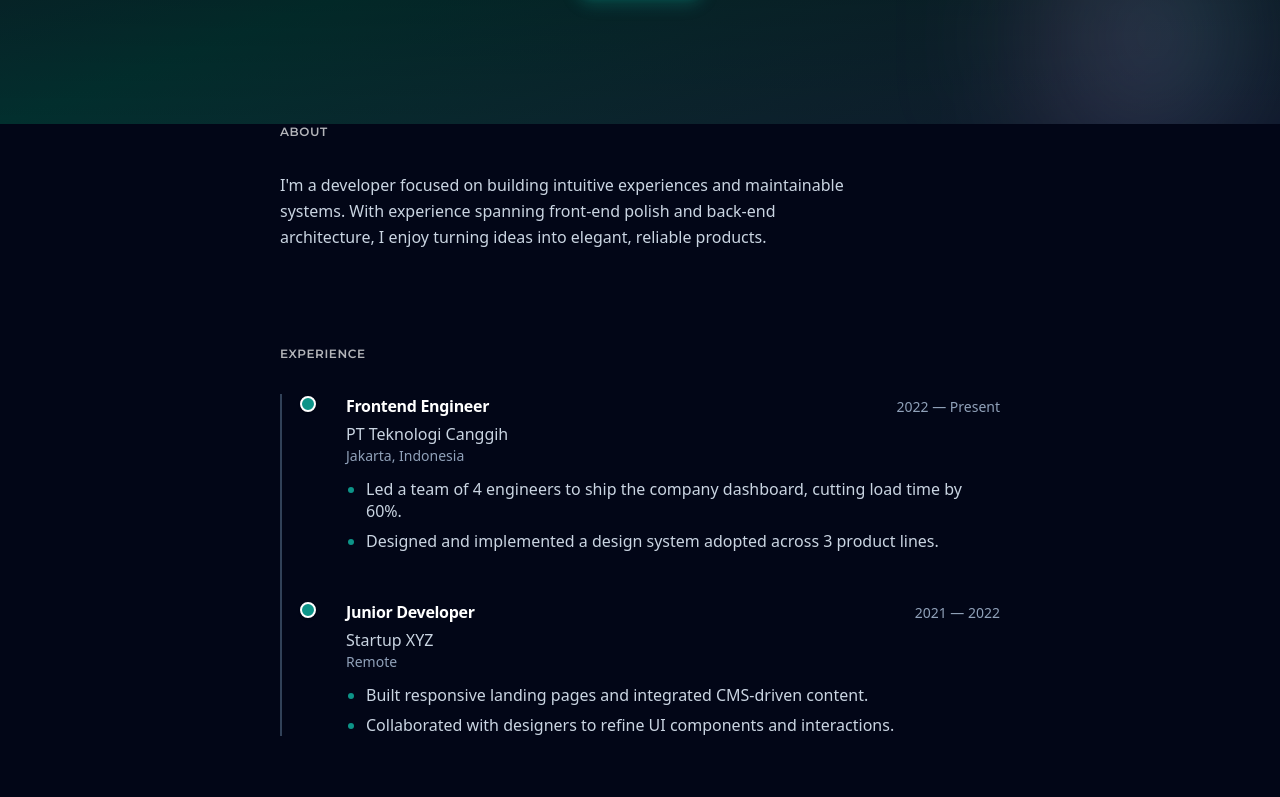
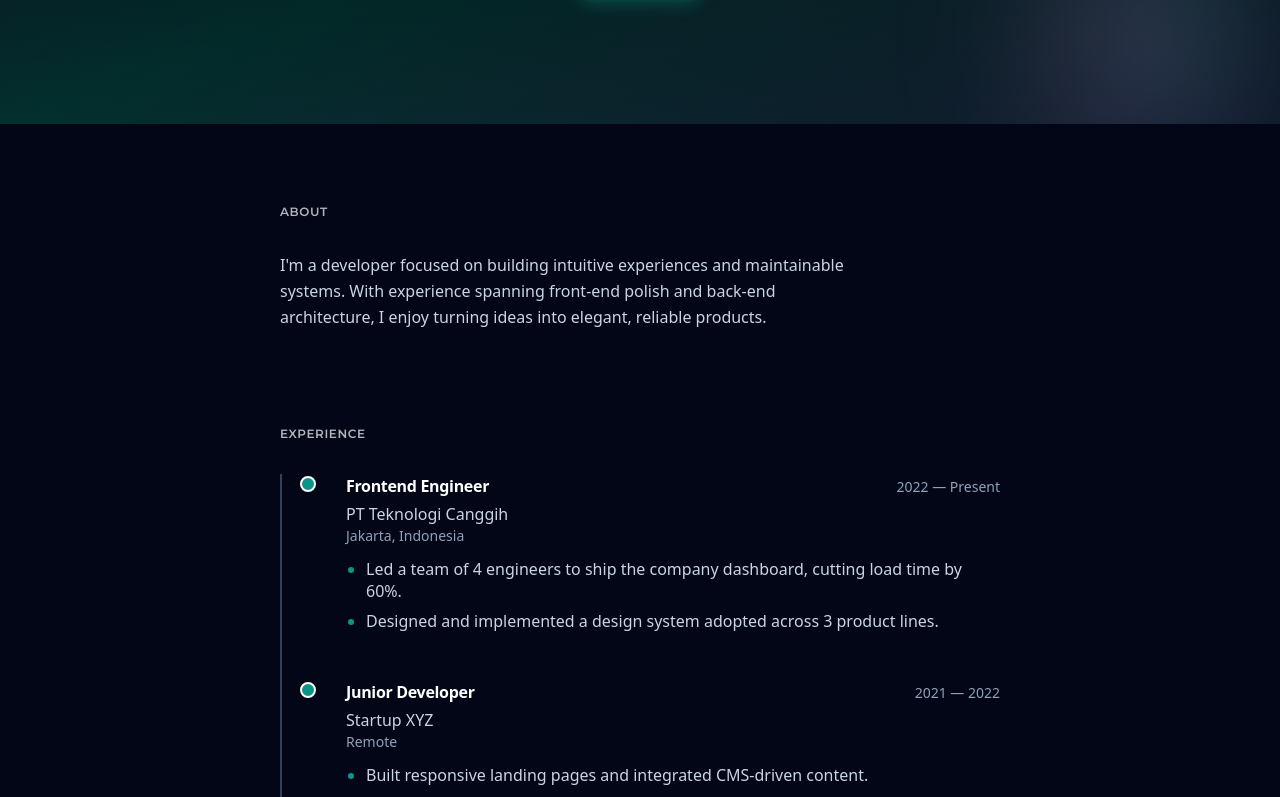
Before and after one commit to hardiansyahid/hardiansyah, a Next.js app: page / in a window 1280 px wide. Shown: the part 420-1217 px from the top of the page. Built offline with nearby package versions, Linux system fonts and the light colour scheme.

Commit message:
Add mt-20 gap between hero and about section

```diff
--- a/src/app/page.tsx
+++ b/src/app/page.tsx
@@ -171,7 +171,7 @@ export default function Home() {
       </section>
 
       {/* ===== Main content ===== */}
-      <main className="mx-auto max-w-3xl space-y-24 px-6">
+      <main className="mx-auto mt-20 max-w-3xl space-y-24 px-6">
         {/* About */}
         <section id="about">
           <FadeInSection>
```
